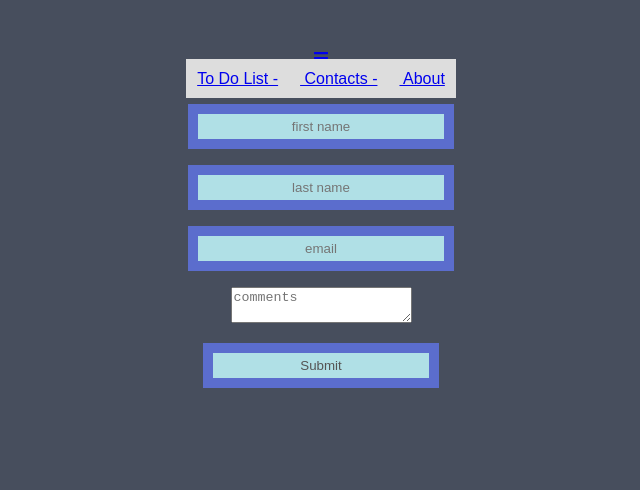
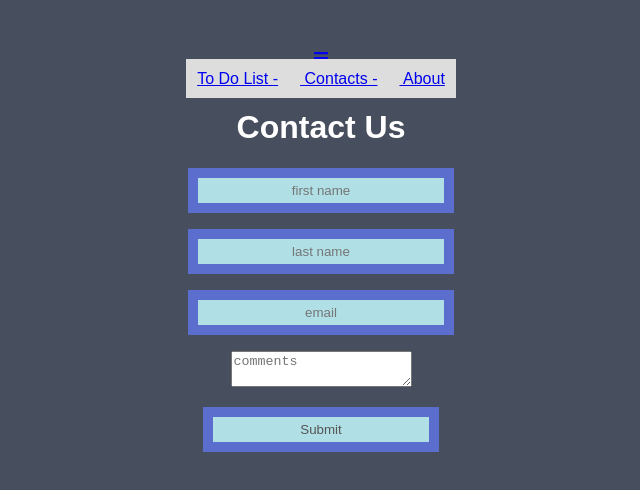
Before and after one commit to Ianwehmeyer/project03reactappnew, a React (Create React App) app: page /Contacts in a window 1280 px wide. Shown: the top 490 px of the page, without its empty margins (319-959 px from the left). Built offline with nearby package versions, Linux system fonts and the light colour scheme.

Commit message:
minor adjustments
minnor adjustments

```diff
--- a/src/NameForm.js
+++ b/src/NameForm.js
@@ -33,6 +33,7 @@ export default class extends Component {
         console.log(this.state.comment)
         return (
             <div>
+                <h1>Contact Us</h1>
                 <p>
                 <input value={this.state.fname} onChange={this.handleChange} placeholder="first name"/>
                 </p>
```
